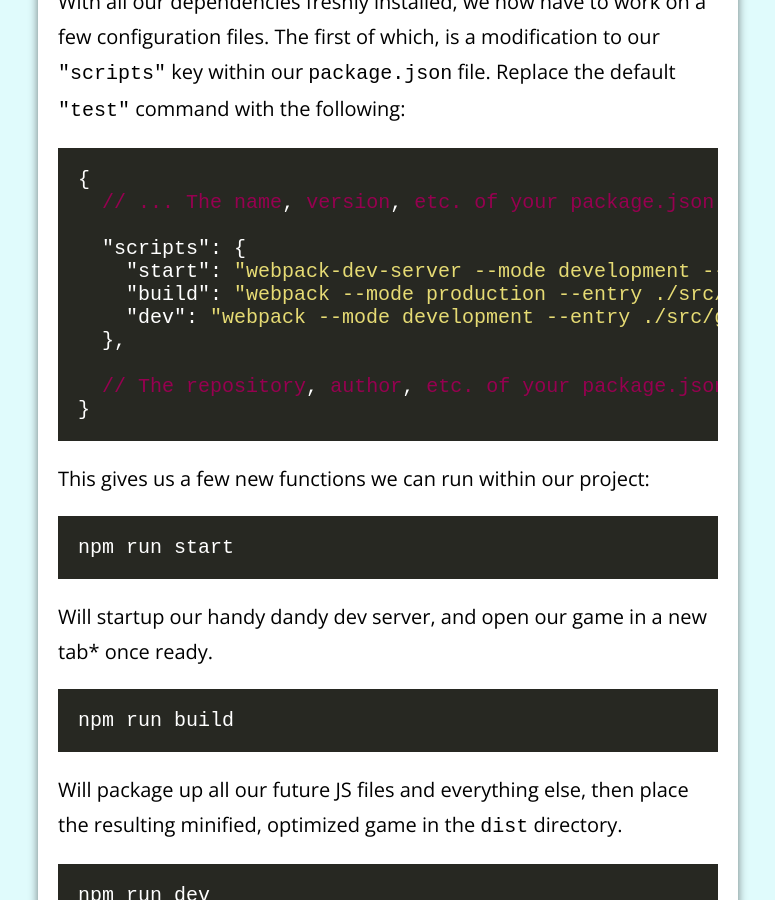
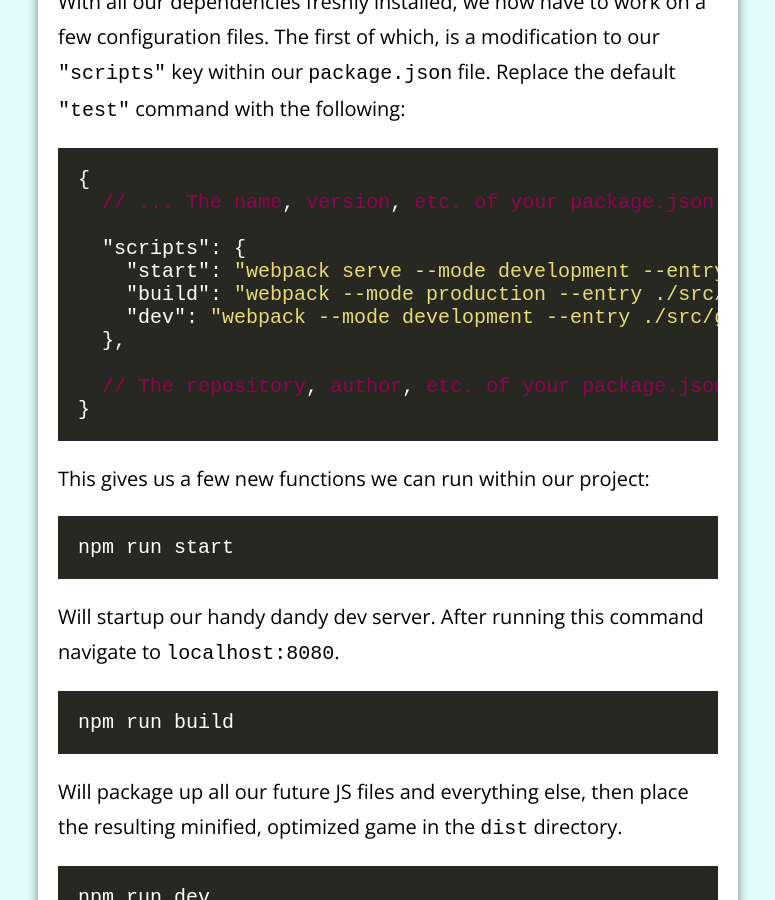
Before and after one commit to saricden/saricden.github.io, a Jekyll site: the page built from _posts/posts/2020-08-07-phaser3-webpack.md, in a window 1280 px wide and 900 px high, scrolled down 11024 px. Shown: the whole window, without its empty margins (252-1027 px from the left). Built offline with Jekyll 4.4.1, drawn with Linux system fonts in a browser that asks for light colours; nearby versions of some CDN libraries; comment, search, counter and statistics services are not loaded.

Commit message:
Fixup to phaser webpack tutorial.

````diff
--- a/_posts/posts/2020-08-07-phaser3-webpack.md
+++ b/_posts/posts/2020-08-07-phaser3-webpack.md
@@ -292,7 +292,7 @@ With all our dependencies freshly installed, we now have to work on a few config
   // ... The name, version, etc. of your package.json file.
 
   "scripts": {
-    "start": "webpack-dev-server --mode development --entry ./src/game.js --open",
+    "start": "webpack serve --mode development --entry ./src/game.js",
     "build": "webpack --mode production --entry ./src/game.js --output ./dist/game.js",
     "dev": "webpack --mode development --entry ./src/game.js --output ./dist/game.js"
   },
@@ -307,7 +307,7 @@ This gives us a few new functions we can run within our project:
 npm run start
 ```
 
-Will startup our handy dandy dev server, and open our game in a new tab&#42; once ready.
+Will startup our handy dandy dev server. After running this command navigate to `localhost:8080`.
 
 ```bash
 npm run build
````
